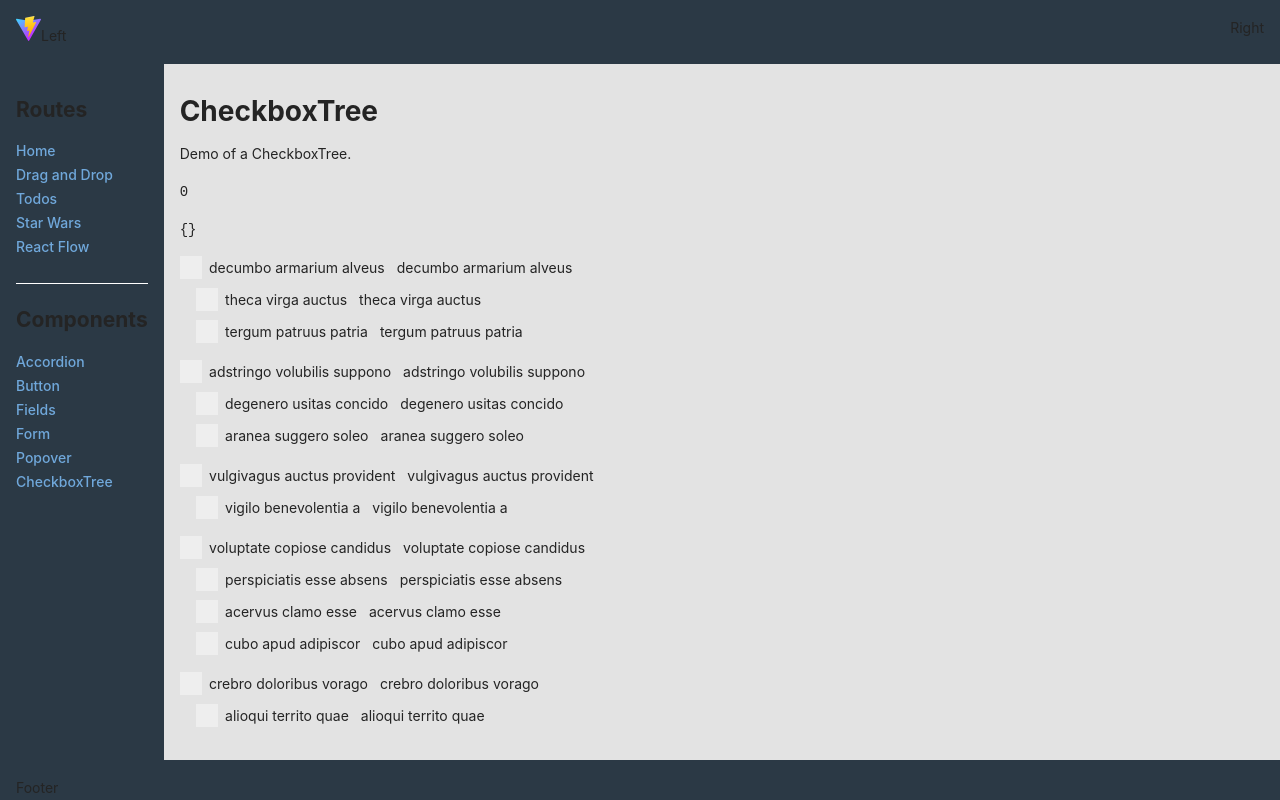
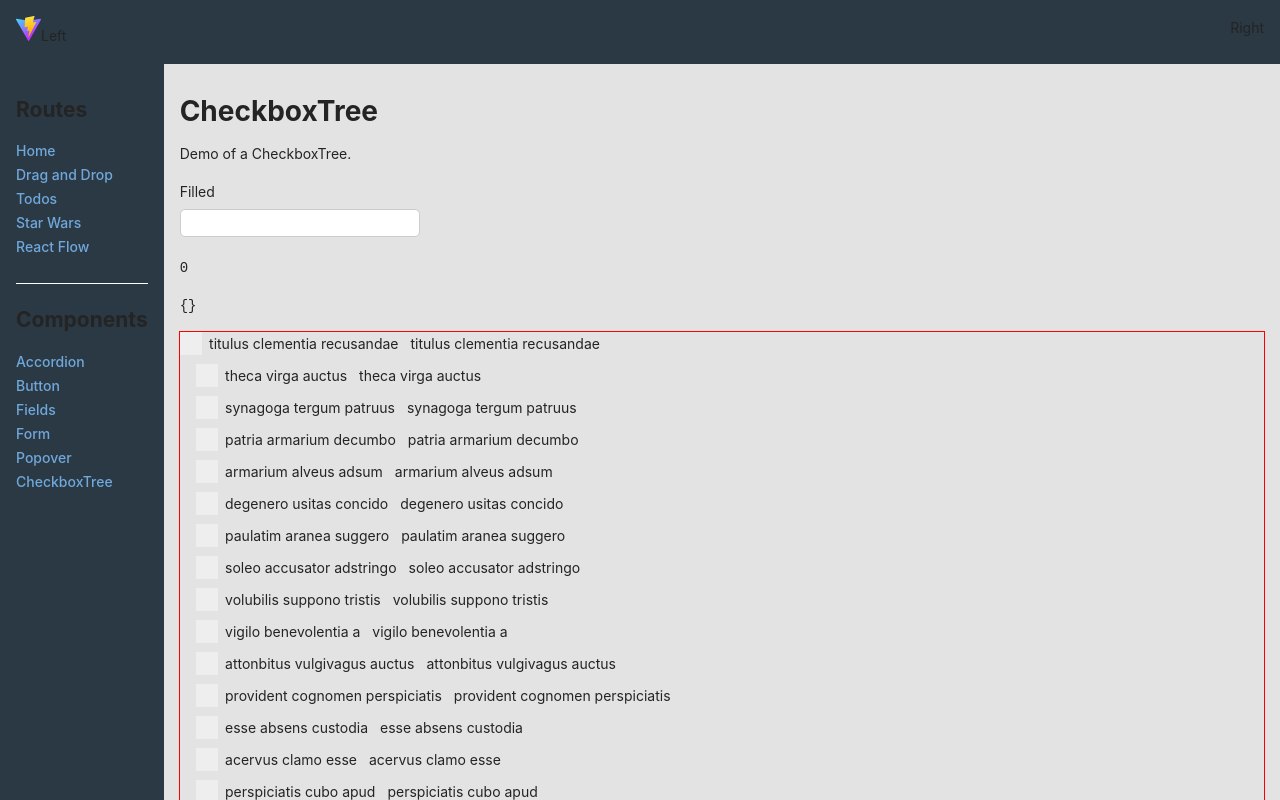
Before and after one commit to atwright147/react-playground, a React (Vite) app: page /components/checkbox-tree in a window 1280 px wide. Shown: the top 800 px of the page. Built offline with nearby package versions, Linux system fonts and the light colour scheme; what react-dnd-multi-backend would draw is missing.

Commit message:
add Virtuoso and filtering

```diff
--- a/package.json
+++ b/package.json
@@ -36,6 +36,7 @@
     "react-router-dom": "^6.26.0",
     "react-use": "^17.5.1",
     "react-use-click-away": "^1.0.10",
+    "react-virtuoso": "^4.9.0",
     "reactflow": "^11.11.4",
     "sass": "^1.77.8",
     "uuid": "^10.0.0",
--- a/src/components/CheckboxTree/CheckboxTree.module.scss
+++ b/src/components/CheckboxTree/CheckboxTree.module.scss
@@ -1,4 +1,8 @@
-.children {
+.parent {
+  padding-left: 0;
+}
+
+.child {
   padding-left: 1rem;
 }
 
--- a/src/components/CheckboxTree/CheckboxTree.tsx
+++ b/src/components/CheckboxTree/CheckboxTree.tsx
@@ -1,5 +1,7 @@
 import { type FC, useState } from 'react';
 
+import classNames from 'classnames';
+import { Virtuoso } from 'react-virtuoso';
 import { useCheckboxTreeStore } from '../../stores/checkboxtree.store';
 import type { Uuid } from '../../types/uuid.type';
 import { Checkbox } from '../fields/Checkbox/Checkbox';
@@ -76,15 +78,10 @@ export const CheckboxTree: FC<Props> = ({ items }): JSX.Element => {
     }
   };
 
+  const renderItems = (item: Item): JSX.Element => {
     return (
       <>
-      <pre>{JSON.stringify(selected.length)}</pre>
-      <pre>{JSON.stringify(parentCheckedState)}</pre>
-
-      <div className={styles.box}>
-        {items.map((item) => (
-          <div key={item.id} className={styles.group}>
-            <div className={styles.field}>
+        <div key={item.id} className={classNames(styles.parent, styles.field)}>
           <Checkbox
             label={item.name}
             name={item.name}
@@ -96,9 +93,8 @@ export const CheckboxTree: FC<Props> = ({ items }): JSX.Element => {
           <label htmlFor={item.id}>{item.name}</label>
         </div>
 
-            <div className={styles.children}>
         {item.children?.map((child) => (
-                <div key={child.id} className={styles.field}>
+          <div key={child.id} className={classNames(styles.child, styles.field)}>
             <Checkbox
               label={child.name}
               name={child.name}
@@ -109,10 +105,18 @@ export const CheckboxTree: FC<Props> = ({ items }): JSX.Element => {
             <label htmlFor={child.id}>{child.name}</label>
           </div>
         ))}
-            </div>
-          </div>
-        ))}
-      </div>
       </>
     );
   };
+
+  return (
+    <>
+      <pre>{JSON.stringify(selected.length)}</pre>
+      <pre>{JSON.stringify(parentCheckedState)}</pre>
+
+      <Virtuoso style={{ height: 900, outline: '1px solid red' }} data={items} itemContent={(_, item) => renderItems(item)} />
+
+      {/* {items.map((item) => renderItems(item))} */}
+    </>
+  );
+};
--- a/src/routes/CheckboxTree/CheckboxTreeRoute.tsx
+++ b/src/routes/CheckboxTree/CheckboxTreeRoute.tsx
@@ -1,16 +1,21 @@
 import { faker } from '@faker-js/faker';
 import { v4 as uuidv4 } from 'uuid';
 
+import { useMemo, useState } from 'react';
 import { CheckboxTree, type Item } from '../../components/CheckboxTree/CheckboxTree';
+import { Input } from '../../components/fields/Input/Input';
 
 faker.seed(42);
 
 const items: Item[] = [];
+const TOTAL_ITEMS = 1400;
+const TOTAL_CHILDREN_MAX = 200;
 
-for (let parentIndex = 1; parentIndex <= 5; parentIndex++) {
+for (let parentIndex = 1; parentIndex <= TOTAL_ITEMS; parentIndex++) {
   const children: Item[] = [];
+  const numChildrenForThisIteration = faker.number.int({ min: 1, max: TOTAL_CHILDREN_MAX });
 
-  for (let childIndex = 1; childIndex <= faker.number.int({ min: 1, max: 5 }); childIndex++) {
+  for (let childIndex = 1; childIndex <= numChildrenForThisIteration; childIndex++) {
     children.push({
       id: uuidv4(),
       name: faker.lorem.words(3),
@@ -22,12 +27,29 @@ for (let parentIndex = 1; parentIndex <= 5; parentIndex++) {
     name: faker.lorem.words(3),
     children,
   });
+
+  parentIndex += numChildrenForThisIteration;
 }
 
-export const CheckboxTreeRoute = (): JSX.Element => (
-  <>
-    <h1>CheckboxTree</h1>
-    <p>Demo of a CheckboxTree.</p>
-    <CheckboxTree items={items} />
-  </>
-);
+export const CheckboxTreeRoute = (): JSX.Element => {
+  const [filter, setFilter] = useState('');
+
+  const filteredItems = useMemo(() => {
+    if (!filter) {
+      return items;
+    }
+
+    return items.filter((item) => item.name.toLowerCase().includes(filter.toLowerCase()));
+  }, [filter]);
+
+  return (
+    <>
+      <h1>CheckboxTree</h1>
+      <p>Demo of a CheckboxTree.</p>
+
+      <Input name="filter" id="filled-basic" label="Filled" value={filter} onChange={(event) => setFilter(event.target.value)} />
+
+      <CheckboxTree items={filteredItems} />
+    </>
+  );
+};
```
Also changed, not shown: 1 other file (tests, documents, lock files or other folders). Lines whose indentation alone changed are shown as unchanged.
